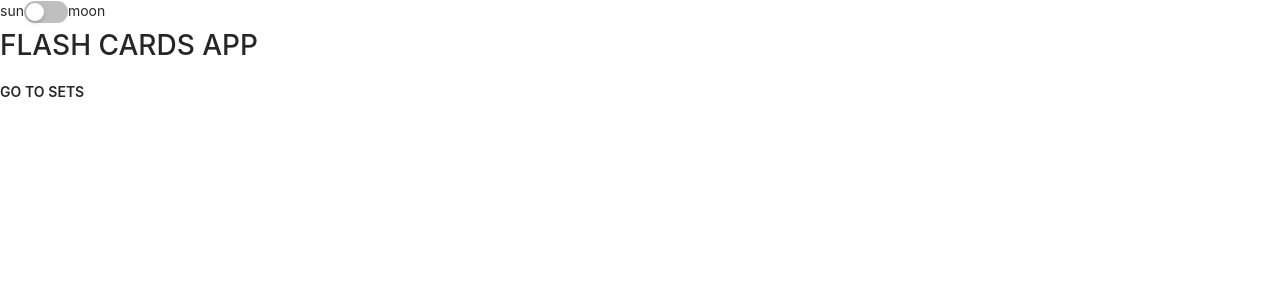
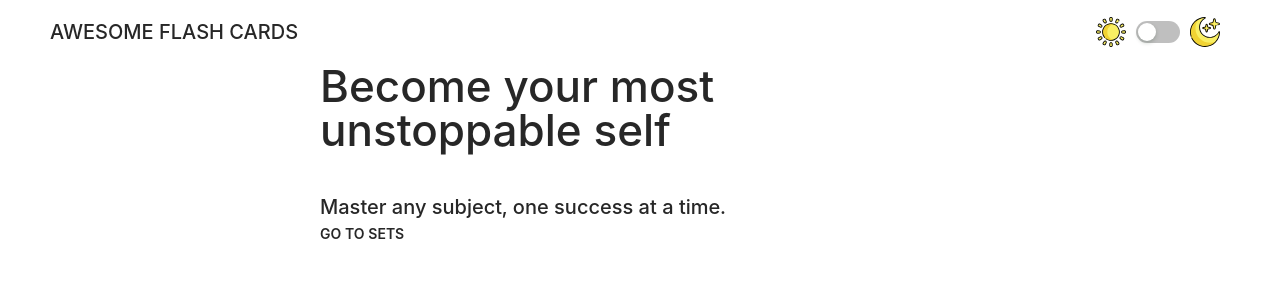
Before and after one commit to BarrBozzO/flash-cards, a React (Create React App) app: page / in a window 1280 px wide. Shown: the top 300 px of the page. Built offline with nearby package versions, Linux system fonts and the light colour scheme; no server answers; what gotrue-js would draw is missing.

Commit message:
update main page with atnd

```diff
--- a/src/components/Theme/Theme.module.scss
+++ b/src/components/Theme/Theme.module.scss
@@ -3,14 +3,27 @@
 .theme {
   &--light {
     --theme-bg-color: #{$light-bg-color};
+    --theme-bg-header: #{$light-bg-color};
     --theme-text-color: #{$light-text-color};
   }
 
   &--dark {
     --theme-bg-color: #{$dark-bg-color};
+    --theme-bg-header: #{$dark-bg-color};
     --theme-text-color: #{$dark-text-color};
   }
 
   background-color: var(--theme-bg-color);
   color: var(--theme-text-color);
 }
+
+.toggle {
+  display: flex;
+  align-items: center;
+
+  &-icon {
+    width: 30px;
+    height: 30px;
+    margin: 0 10px;
+  }
+}
--- a/src/components/Theme/index.tsx
+++ b/src/components/Theme/index.tsx
@@ -3,6 +3,8 @@ import { useDispatch } from "react-redux";
 import useTypedSelector from "hooks/useTypedSelector";
 import cx from "classnames";
 import { toggleTheme } from "store/actions/actionCreators";
+import { ReactComponent as SunIcon } from "assets/icons/day-mode.svg";
+import { ReactComponent as MoonIcon } from "assets/icons/night-mode.svg";
 import { Switch } from "antd";
 
 import "antd/dist/antd.css";
@@ -23,13 +25,13 @@ export function Toggler() {
   const theme = useTypedSelector((state) => state.general.theme);
 
   return (
-    <div>
-      {"sun"}
+    <div className={styles["toggle"]}>
+      <SunIcon className={styles["toggle-icon"]} />
       <Switch
         checked={theme === "dark"}
         onChange={() => dispatch(toggleTheme())}
       />
-      {"moon"}
+      <MoonIcon className={styles["toggle-icon"]} />
     </div>
   );
 }
--- a/src/screens/App/App.module.scss
+++ b/src/screens/App/App.module.scss
@@ -1,3 +1,25 @@
-.app-content {
+.header {
+  background-color: var(--theme-bg-header);
+  color: var(--theme-text-color);
+
+  &-content {
+    display: flex;
+    align-items: center;
+    flex-wrap: nowrap;
+    justify-content: space-between;
+  }
+
+  &-title {
+    text-transform: uppercase;
+    font-weight: 500;
+    font-size: 20px;
+  }
+}
+
+.content {
+  background-color: var(--theme-bg-header);
+}
+
+.layout {
   min-height: 100vh;
 }
--- a/src/screens/App/index.tsx
+++ b/src/screens/App/index.tsx
@@ -5,12 +5,13 @@ import {
   Switch,
   Redirect,
 } from "react-router-dom";
+import { Layout } from "antd";
 import { Sets, Main, Auth } from "../";
 import Theme, { Toggler as ToggleTheme } from "components/Theme";
 import PrivateRoute from "components/PrivateRoute";
 import { ToastContainer, toast } from "react-toastify";
 
-import 'react-toastify/dist/ReactToastify.css';
+import "react-toastify/dist/ReactToastify.css";
 import styles from "./App.module.scss";
 
 function App() {
@@ -18,7 +19,6 @@ function App() {
 
   return (
     <Theme>
-      <div className={styles['app-content']}>
       <ToastContainer
         position="top-center"
         autoClose={5000}
@@ -28,7 +28,14 @@ function App() {
         rtl={false}
         pauseOnHover
       />
+      <Layout className={styles["layout"]}>
+        <Layout.Header className={styles["header"]}>
+          <div className={styles["header-content"]}>
+            <div className={styles["header-title"]}>Awesome Flash Cards</div>
             <ToggleTheme />
+          </div>
+        </Layout.Header>
+        <Layout.Content className={styles["content"]}>
           <Router>
             <Switch>
               <Route path="/auth" component={Auth} />
@@ -37,7 +44,8 @@ function App() {
               <Redirect to="/" />
             </Switch>
           </Router>
-      </div>
+        </Layout.Content>
+      </Layout>
     </Theme>
   );
 }
--- a/src/screens/Main/Main.module.scss
+++ b/src/screens/Main/Main.module.scss
@@ -1,5 +1,14 @@
-.main {
-  &-title {
-    text-transform: uppercase;
-  }
+.top-text {
+  font-size: 44px;
+  font-weight: 500;
+  line-height: 1;
+  margin-bottom: 40px;
 }
+
+.sub-text {
+  font-size: 20px;
+  font-weight: 500;
+}
+
+.link-container {
+}
--- a/src/screens/Main/index.tsx
+++ b/src/screens/Main/index.tsx
@@ -1,16 +1,26 @@
 import React from "react";
 import Link from "components/Link";
+import { Row, Col } from "antd";
 
 import styles from "./Main.module.scss";
 
 function Main() {
   return (
-    <div className={styles["main"]}>
-      <h1 className={styles["main-title"]}>Flash Cards App</h1>
-      <div>
-        <Link to="/sets">Go to sets</Link>
-      </div>
-    </div>
+    <Row>
+      <Col offset={6} span={12}>
+        <div className={styles["top-text"]}>
+          Become your most
+          <br />
+          unstoppable self
+        </div>
+        <div className={styles["sub-text"]}>
+          Master any subject, one success at a time.
+        </div>
+        <div className={styles["link-container"]}>
+          <Link to="/sets">Go to sets</Link>
+        </div>
+      </Col>
+    </Row>
   );
 }
 
```
Also changed, not shown: src/assets/icons/day-mode.svg (added), src/assets/icons/night-mode.svg (added). Lines whose indentation alone changed are shown as unchanged.
